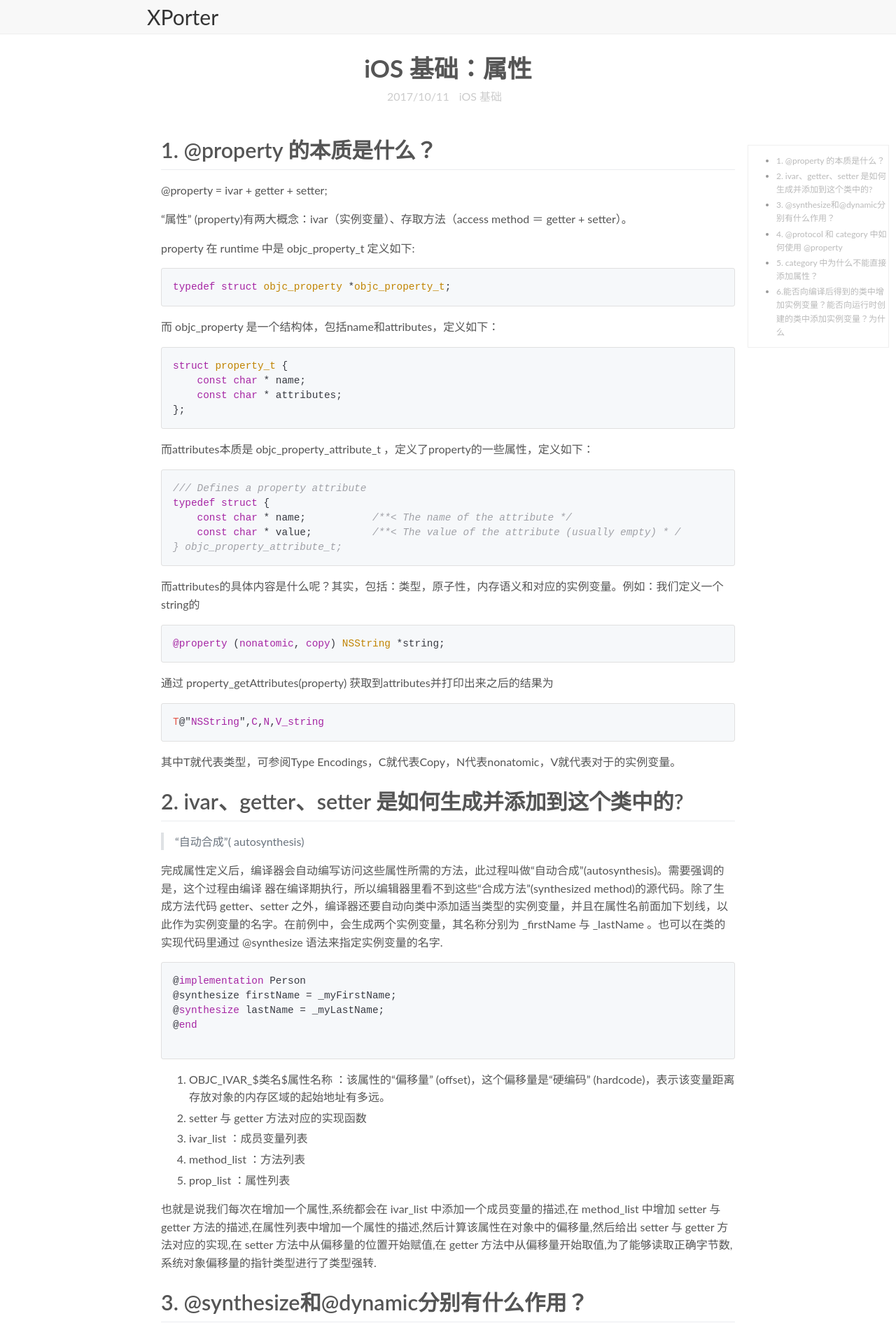
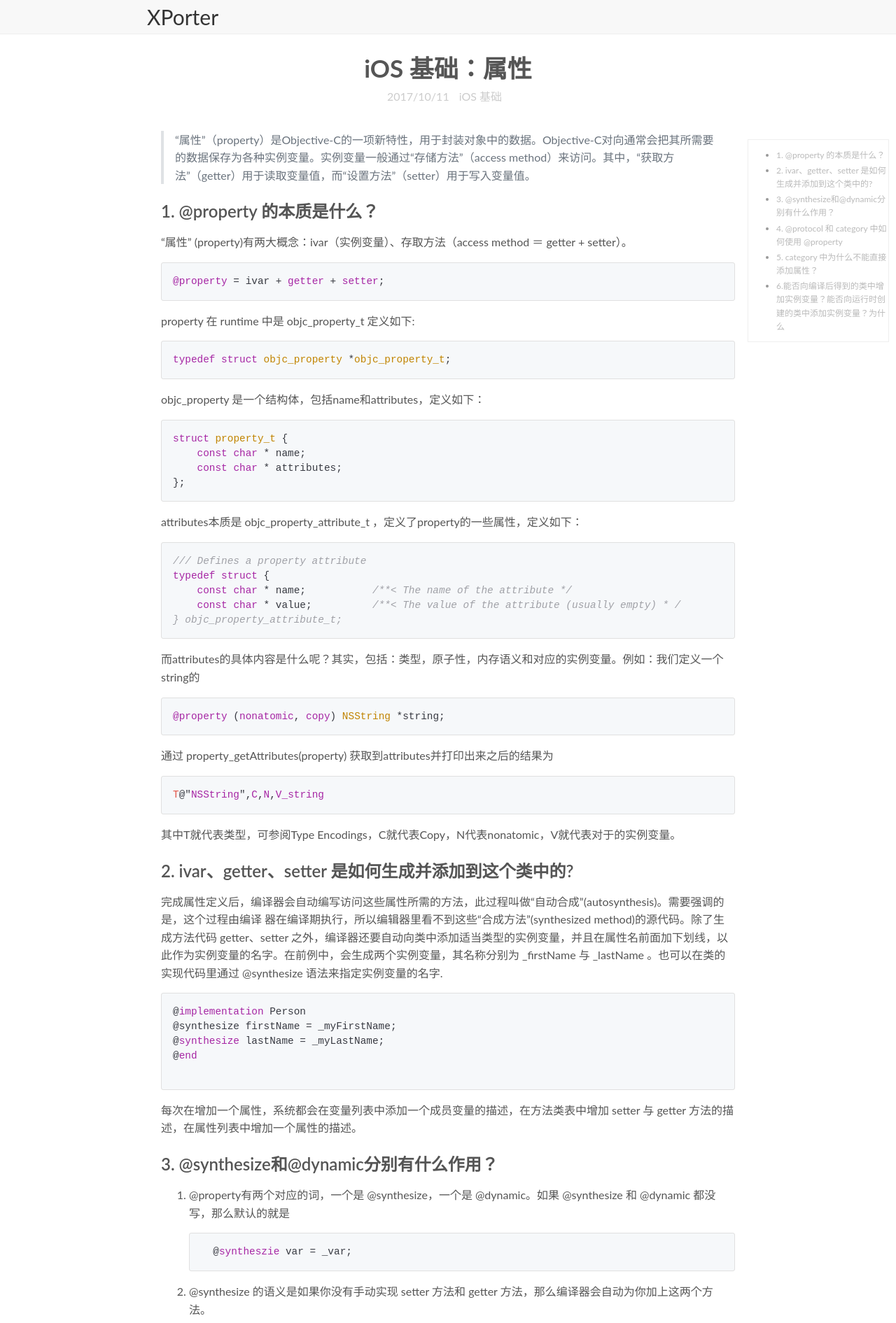
Before and after one commit to nyzhanggy/dulldevil.github.io, a Jekyll site: the page built from _posts/base/2017-10-11-属性.md, in a window 1280 px wide. Shown: the top 1891 px of the page at 70% size. Built offline with Jekyll 4.4.1, drawn with Linux system fonts in a browser that asks for light colours.

Commit message:
整理一下

````diff
--- a/_posts/base/2017-10-11-属性.md
+++ b/_posts/base/2017-10-11-属性.md
@@ -6,10 +6,16 @@ categories: [iOS 基础]
 - TOC
 {:toc}
 
-## 1. @property 的本质是什么？
-@property = ivar + getter + setter;
+>“属性”（property）是Objective-C的一项新特性，用于封装对象中的数据。Objective-C对向通常会把其所需要的数据保存为各种实例变量。实例变量一般通过“存储方法”（access method）来访问。其中，“获取方法”（getter）用于读取变量值，而“设置方法”（setter）用于写入变量值。
+
+
+#### 1. @property 的本质是什么？
 
 “属性” (property)有两大概念：ivar（实例变量）、存取方法（access method ＝ getter + setter）。
+
+```
+@property = ivar + getter + setter;
+```
 
 property 在 runtime 中是 objc_property_t 定义如下:
 
@@ -17,7 +23,7 @@ property 在 runtime 中是 objc_property_t 定义如下:
 typedef struct objc_property *objc_property_t;
 ```
 
-而 objc_property 是一个结构体，包括name和attributes，定义如下：
+objc_property 是一个结构体，包括name和attributes，定义如下：
 
 ```
 struct property_t {
@@ -26,7 +32,7 @@ struct property_t {
 };
 ```
 
-而attributes本质是 objc_property_attribute_t ，定义了property的一些属性，定义如下：
+attributes本质是 objc_property_attribute_t ，定义了property的一些属性，定义如下：
 
 ```
 /// Defines a property attribute
@@ -49,8 +55,7 @@ T@"NSString",C,N,V_string
 
 其中T就代表类型，可参阅Type Encodings，C就代表Copy，N代表nonatomic，V就代表对于的实例变量。
 
-## 2. ivar、getter、setter 是如何生成并添加到这个类中的?
-> “自动合成”( autosynthesis)
+#### 2. ivar、getter、setter 是如何生成并添加到这个类中的?
 
 完成属性定义后，编译器会自动编写访问这些属性所需的方法，此过程叫做“自动合成”(autosynthesis)。需要强调的是，这个过程由编译 器在编译期执行，所以编辑器里看不到这些“合成方法”(synthesized method)的源代码。除了生成方法代码 getter、setter 之外，编译器还要自动向类中添加适当类型的实例变量，并且在属性名前面加下划线，以此作为实例变量的名字。在前例中，会生成两个实例变量，其名称分别为  \_firstName  与  \_lastName 。也可以在类的实现代码里通过  @synthesize  语法来指定实例变量的名字.
 
@@ -62,17 +67,9 @@ T@"NSString",C,N,V_string
 
 ```
 
+每次在增加一个属性，系统都会在变量列表中添加一个成员变量的描述，在方法类表中增加 setter 与 getter 方法的描述，在属性列表中增加一个属性的描述。
 
-1. OBJC_IVAR_$类名$属性名称 ：该属性的“偏移量” (offset)，这个偏移量是“硬编码” (hardcode)，表示该变量距离存放对象的内存区域的起始地址有多远。
-2. setter 与 getter 方法对应的实现函数
-3. ivar_list ：成员变量列表
-4. method_list ：方法列表
-5. prop_list ：属性列表
-
-也就是说我们每次在增加一个属性,系统都会在 ivar_list 中添加一个成员变量的描述,在 method_list 中增加 setter 与 getter 方法的描述,在属性列表中增加一个属性的描述,然后计算该属性在对象中的偏移量,然后给出 setter 与 getter 方法对应的实现,在 setter 方法中从偏移量的位置开始赋值,在 getter 方法中从偏移量开始取值,为了能够读取正确字节数,系统对象偏移量的指针类型进行了类型强转.
-
-
-## 3. @synthesize和@dynamic分别有什么作用？
+#### 3. @synthesize和@dynamic分别有什么作用？
 
 1. @property有两个对应的词，一个是 @synthesize，一个是 @dynamic。如果  @synthesize 和  @dynamic 都没写，那么默认的就是
   ```
@@ -96,7 +93,7 @@ T@"NSString",C,N,V_string
 因为有了 autosynthesis（自动合成），大部分开发者已经习惯不去手动定义ivar，而是依赖于 autosynthesis（自动合成），但是一旦你需要使用ivar，而 autosynthesis （自动合成）又失效了，如果不去手动定义ivar，那么你就得借助  @synthesize 来手动合成 ivar。
 
 
-## 4.  @protocol  和 category 中如何使用  @property
+#### 4.  @protocol  和 category 中如何使用  @property
 1. 在  protocol  中使用  property  只会生成  setter  和  getter  方法声明,我们使用属性的目的,是希望遵守我协议的对象能实现该属性
 
 2. category 使用  @property  也是只会生成  setter  和  getter  方法的声明,如果我们真的需要给 category 增加属性的实现,需要借助于运行时的两个函数：
@@ -105,7 +102,7 @@ T@"NSString",C,N,V_string
 	objc_getAssociatedObject
   ```
 
-## 5. category 中为什么不能直接添加属性？
+#### 5. category 中为什么不能直接添加属性？
 这个问题准确的来说是：**分类中可以给一个对象添加属性，但是不能添加实例变量**。但可以通过关联的方式添加实例变量
 先看一下 Category 与 Class 在 runtime中的表示
 
@@ -140,12 +137,14 @@ methodLists：与 info 的一些标志位有关，CLS_METHOD_ARRAY 标识位决
 */
 ```
 在一个类中`property = ivar + getter + setter`。在类别里面虽然可以添加 property，但是这些 properties 并不会自动生 ivar ，只有  getter + setter 。
+
 **类别为什么不会自动生成实例变量( ivar )?**
 因为分类不是类，他没有ISA指针。
+
 **为什么没有ISA指针就不会生成ivars？**
 因为只有通过ISA指针才能找指向变量的ivars。
 
-## 6.能否向编译后得到的类中增加实例变量？能否向运行时创建的类中添加实例变量？为什么
+#### 6.能否向编译后得到的类中增加实例变量？能否向运行时创建的类中添加实例变量？为什么
 
 - 不能向编译后得到的类中增加实例变量；
 - 能向运行时创建的类中添加实例变量；
````
Also changed, not shown: _posts/base/2017-11-28-属性修饰符.md (+4 -0 lines).
